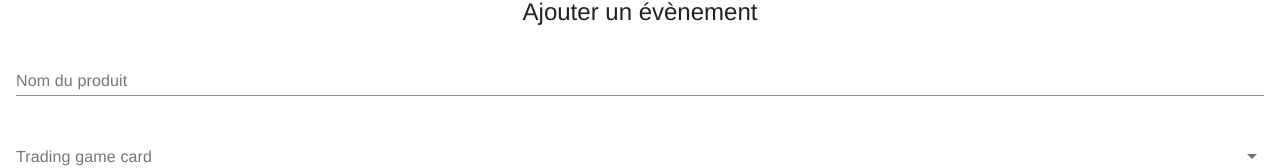
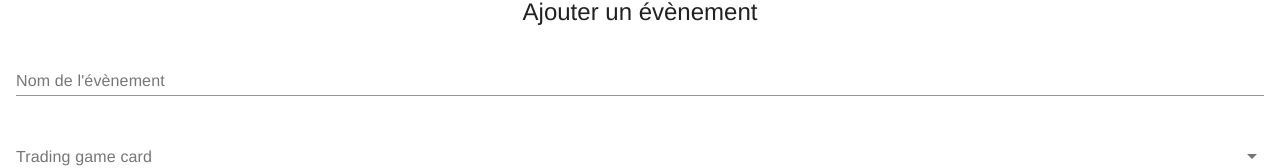
Before and after one commit to arene-grep/arene-front, a Vue app: page /addEvent in a window 1280 px wide. Shown: the part 321-489 px from the top of the page. Built offline with nearby package versions, Linux system fonts and the light colour scheme.

Commit message:
correction ortho

```diff
--- a/src/components/AppComposant.vue
+++ b/src/components/AppComposant.vue
@@ -86,7 +86,7 @@ export default {
 
 // Demo purposes only
    .md-drawer {
-     width: 230px;
+     width: 500px;
      max-width: calc(100vw - 125px);
    }
 </style>
--- a/src/components/Events/FormAddEvent.vue
+++ b/src/components/Events/FormAddEvent.vue
@@ -10,7 +10,7 @@
           <div class="md-layout md-gutter">
             <div class="md-layout-item md-small-size-100">
               <md-field :class="getValidationClass('name')">
-                <label for="name">Nom du produit</label>
+                <label for="name">Nom de l'évènement</label>
                 <md-input name="name" id="name" autocomplete="given-name" v-model="form.name" :disabled="sending" />
                 <span class="md-error" v-if="!$v.form.name.required">Il est obligatoire de donner un nom à l'évènement</span>
                 <span class="md-error" v-else-if="!$v.form.name.minlength">Le nom de l'évènement est trop petit</span>
--- a/src/components/Events/FormUpdateEvent.vue
+++ b/src/components/Events/FormUpdateEvent.vue
@@ -10,7 +10,7 @@
           <div class="md-layout md-gutter">
             <div class="md-layout-item md-small-size-100">
               <md-field :class="getValidationClass('name')">
-                <label for="name">Nom du produit</label>
+                <label for="name">Nom de l'évènement</label>
                 <md-input name="name" id="name" autocomplete="given-name" v-model="form.name" :disabled="sending" />
                 <span class="md-error" v-if="!$v.form.name.required">Il est obligatoire de donner un nom à l'évènement</span>
                 <span class="md-error" v-else-if="!$v.form.name.minlength">Le nom de l'évènement est trop petit</span>
```
